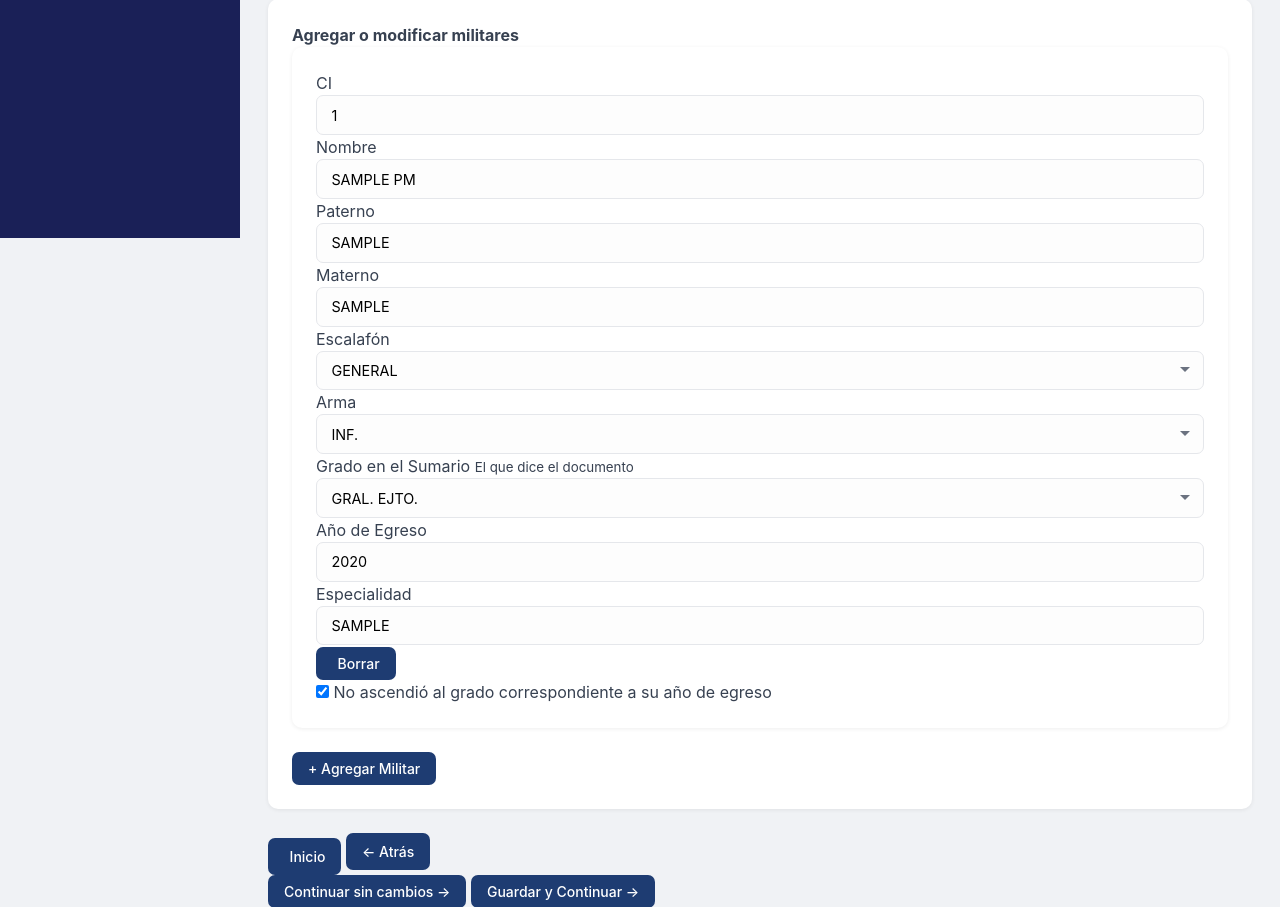
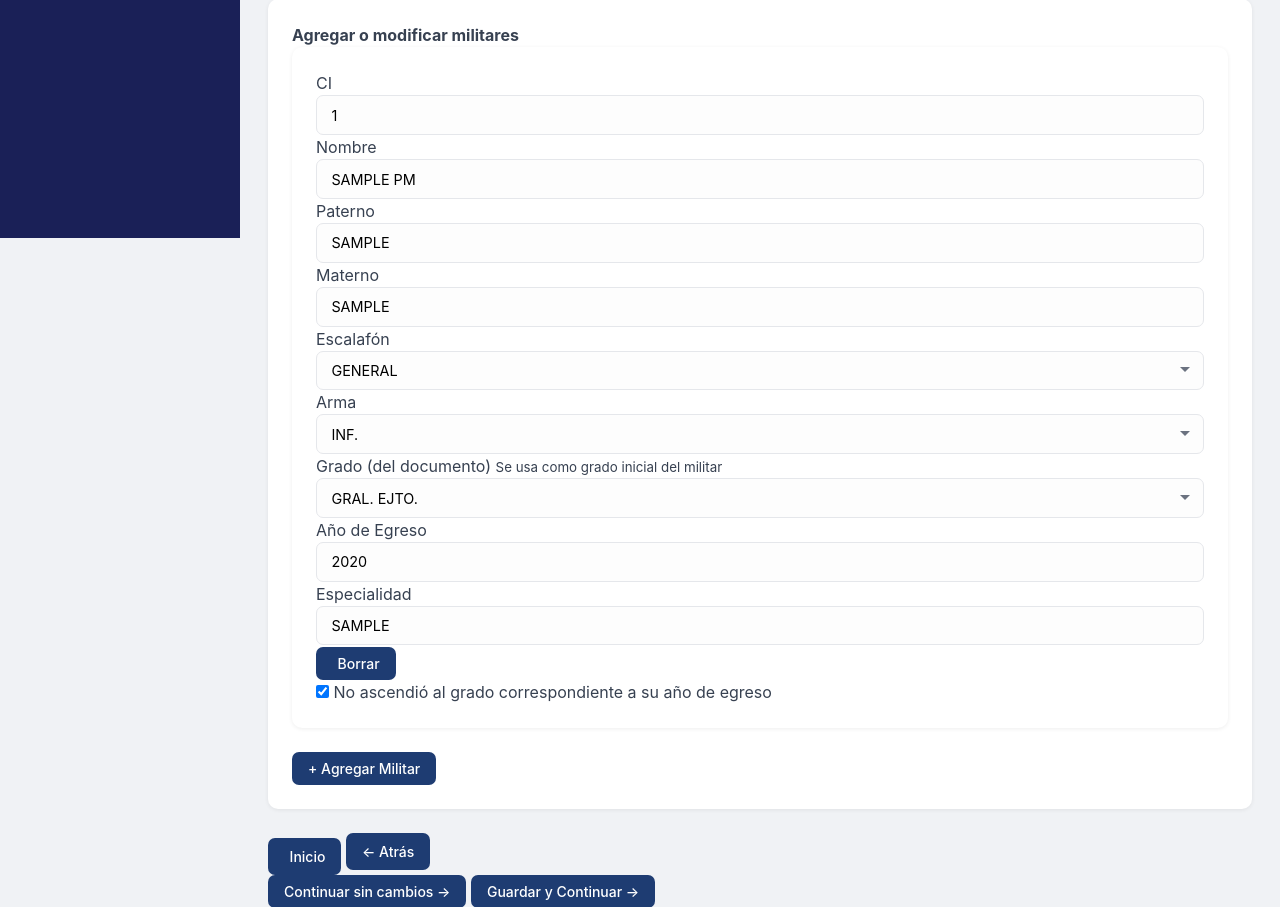
Before and after one commit to taicon-code/tpe_prueba, a Django app: page /ayudante/wizard/1/paso2/ in a window 1280 px wide. Shown: the part 562-1469 px from the top of the page. Run offline with Django 5.2, Linux system fonts and the light colour scheme; a user stored in the database is signed in; tables that the repository leaves empty hold one stand-in row (values such as "Sample post").

Commit message:
fix: usar grado del documento como grado inicial del PM en wizard paso2
El campo `grado` de PMSIMForm nunca se renderizaba en el template,
causando que los PM nuevos se crearan con pm.grado=None. Ahora el campo
`grado_en_fecha` (del documento) se usa como pm.grado al crear o al
encontrar un PM existente sin grado registrado.

Co-Authored-By: Claude Sonnet 4.6 <noreply@anthropic.com>

```diff
--- a/tpe_app/forms.py
+++ b/tpe_app/forms.py
@@ -87,11 +87,6 @@ class PMSIMForm(forms.ModelForm):
         choices=[('', '---------')] + list(PM.ESCALAFON_CHOICES),
         widget=forms.Select(attrs={'class': 'form-control'}),
     )
-    grado = forms.ChoiceField(
-        label='Grado', required=False,
-        choices=[('', '---------')] + list(PM.GRADO_CHOICES),
-        widget=forms.Select(attrs={'class': 'form-control'}),
-    )
     arma = forms.ChoiceField(
         label='Arma', required=False,
         choices=[('', '---------')] + list(PM.ARMA_CHOICES),
@@ -110,7 +105,7 @@ class PMSIMForm(forms.ModelForm):
         widget=forms.NumberInput(attrs={'class': 'form-control', 'placeholder': 'Ej: 2000'})
     )
     grado_en_fecha = forms.ChoiceField(
-        label='Grado al momento del sumario', required=False,
+        label='Grado (del documento)', required=False,
         choices=[('', '---------')] + list(PM.GRADO_CHOICES),
         widget=forms.Select(attrs={'class': 'form-control'}),
     )
@@ -132,7 +127,6 @@ class PMSIMForm(forms.ModelForm):
             self.fields['paterno'].initial     = pm.paterno
             self.fields['materno'].initial     = pm.materno
             self.fields['escalafon'].initial   = pm.escalafon
-            self.fields['grado'].initial       = pm.grado
             self.fields['arma'].initial        = pm.arma
             self.fields['especialidad'].initial = pm.especialidad
             self.fields['anio_promocion'].initial = pm.anio_promocion
@@ -150,7 +144,6 @@ class PMSIMForm(forms.ModelForm):
         paterno     = (cleaned_data.get('paterno') or '').strip().upper()
         materno     = (cleaned_data.get('materno') or '').strip().upper()
         escalafon   = cleaned_data.get('escalafon') or None
-        grado       = cleaned_data.get('grado') or None
         arma        = cleaned_data.get('arma') or None
         especialidad = (cleaned_data.get('especialidad') or '').strip() or None
         anio_promocion = cleaned_data.get('anio_promocion') or None
@@ -159,7 +152,7 @@ class PMSIMForm(forms.ModelForm):
 
         cleaned_data['pmsim_grado_en_fecha'] = grado_fecha
 
-        if not any([ci, nombre, paterno, materno, escalafon, grado, arma]):
+        if not any([ci, nombre, paterno, materno, escalafon, grado_fecha, arma]):
             return cleaned_data
 
         if not nombre:
@@ -190,7 +183,7 @@ class PMSIMForm(forms.ModelForm):
         cleaned_data['pm_data'] = {
             'ci':          ci or None,
             'escalafon':   escalafon,
-            'grado':       grado,
+            'grado':       grado_fecha,
             'arma':        arma,
             'especialidad': especialidad,
             'nombre':      nombre,
--- a/tpe_app/templates/tpe_app/ayudante/wizard/paso2_pm.html
+++ b/tpe_app/templates/tpe_app/ayudante/wizard/paso2_pm.html
@@ -104,8 +104,8 @@
                             <div class="row g-2 mt-1">
                                 <div class="col-md-4">
                                     <label class="form-label fw-semibold text-success">
-                                        Grado en el Sumario
-                                        <small class="text-muted fw-normal d-block">El que dice el documento</small>
+                                        Grado (del documento)
+                                        <small class="text-muted fw-normal d-block">Se usa como grado inicial del militar</small>
                                     </label>
                                     {{ form_militar.grado_en_fecha }}
                                 </div>
--- a/tpe_app/views/ayudante_views.py
+++ b/tpe_app/views/ayudante_views.py
@@ -580,6 +580,10 @@ def ayudante_wizard_paso2(request, sim_id):
                             # Si tenemos un PM (nuevo o existente), crear la relación PM_SIM
                             if pm:
                                 grado_fecha = cleaned.get('pmsim_grado_en_fecha') or None
+                                # Si el PM existente no tenía grado, sincronizar con el del documento
+                                if grado_fecha and not pm.grado:
+                                    pm.grado = grado_fecha
+                                    pm.save(update_fields=['grado'])
                                 pm_sim, _ = PM_SIM.objects.get_or_create(sim=sim, pm=pm)
                                 if grado_fecha:
                                     pm_sim.grado_en_fecha = grado_fecha
```
